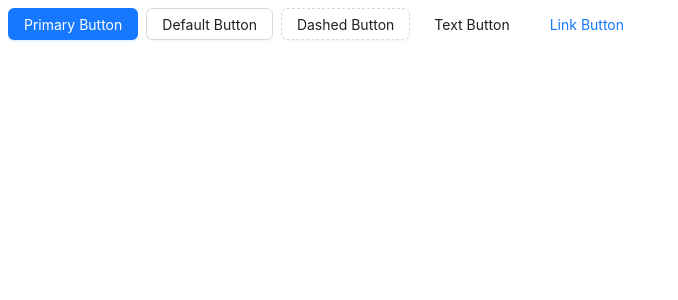
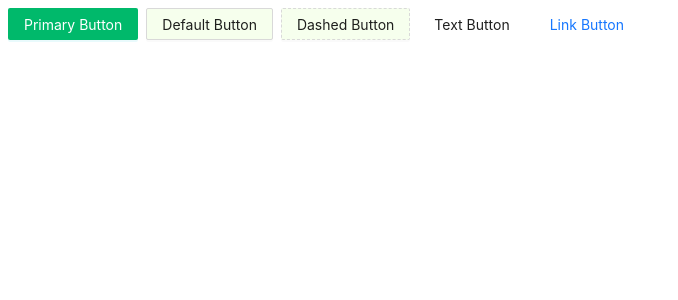
Before and after one commit to TomoyaWaniko13/sheychat-next, a Next.js app: page / in a window 1280 px wide. Shown: the top 300 px of the page, without its empty margins (0-678 px from the left). Built offline with nearby package versions, Linux system fonts and the light colour scheme.

Commit message:
4. Overriding Ant-D Components

```diff
--- a/src/app/layout.tsx
+++ b/src/app/layout.tsx
@@ -1,21 +1,22 @@
-import type { Metadata } from "next";
-import localFont from "next/font/local";
-import "./globals.css";
+import type { Metadata } from 'next';
+import localFont from 'next/font/local';
+import './globals.css';
+import ThemeProvider from '@/providers/theme-provider';
 
 const geistSans = localFont({
-  src: "./fonts/GeistVF.woff",
-  variable: "--font-geist-sans",
-  weight: "100 900",
+  src: './fonts/GeistVF.woff',
+  variable: '--font-geist-sans',
+  weight: '100 900',
 });
 const geistMono = localFont({
-  src: "./fonts/GeistMonoVF.woff",
-  variable: "--font-geist-mono",
-  weight: "100 900",
+  src: './fonts/GeistMonoVF.woff',
+  variable: '--font-geist-mono',
+  weight: '100 900',
 });
 
 export const metadata: Metadata = {
-  title: "Create Next App",
-  description: "Generated by create next app",
+  title: 'Create Next App',
+  description: 'Generated by create next app',
 };
 
 export default function RootLayout({
@@ -24,11 +25,9 @@ export default function RootLayout({
   children: React.ReactNode;
 }>) {
   return (
-    <html lang="en">
-      <body
-        className={`${geistSans.variable} ${geistMono.variable} antialiased`}
-      >
-        {children}
+    <html lang='en'>
+      <body className={`${geistSans.variable} ${geistMono.variable} antialiased`}>
+        <ThemeProvider>{children}</ThemeProvider>
       </body>
     </html>
   );
--- /dev/null
+++ b/src/providers/theme-provider.tsx
@@ -0,0 +1,35 @@
+'use client';
+
+import { ReactNode } from 'react';
+import { ConfigProvider } from 'antd';
+
+// 4. Overriding Ant-D Components
+
+// https://ant.design/docs/react/customize-theme
+
+type Props = {
+  children: ReactNode;
+};
+
+const ThemeProvider = ({ children }: Props) => {
+  return (
+    <div>
+      <ConfigProvider
+        theme={{
+          token: {
+            // Seed Token
+            colorPrimary: '#00b96b',
+            borderRadius: 2,
+
+            // Alias Token
+            colorBgContainer: '#f6ffed',
+          },
+        }}
+      >
+        {children}
+      </ConfigProvider>
+    </div>
+  );
+};
+
+export default ThemeProvider;
```
